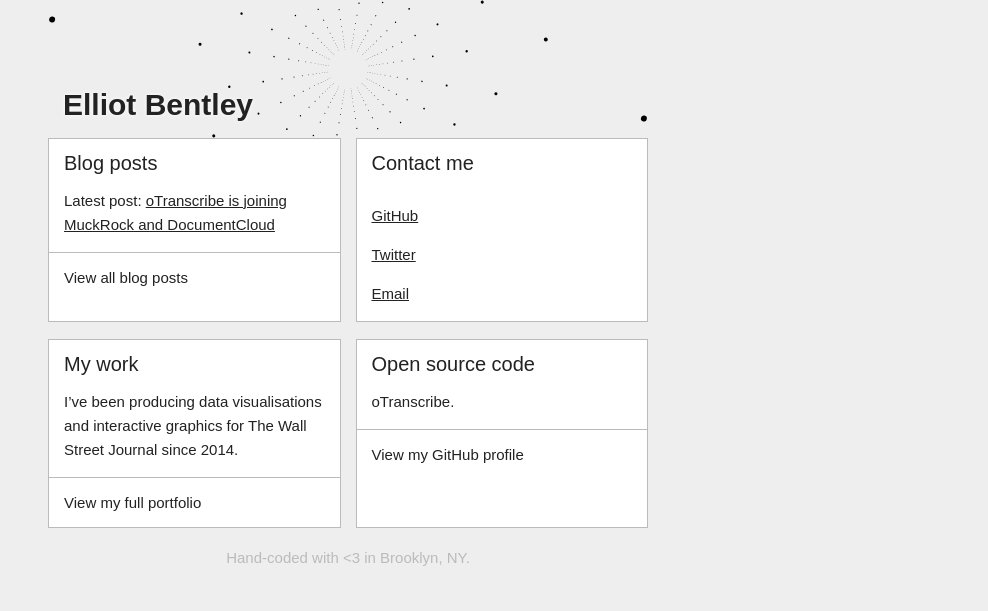
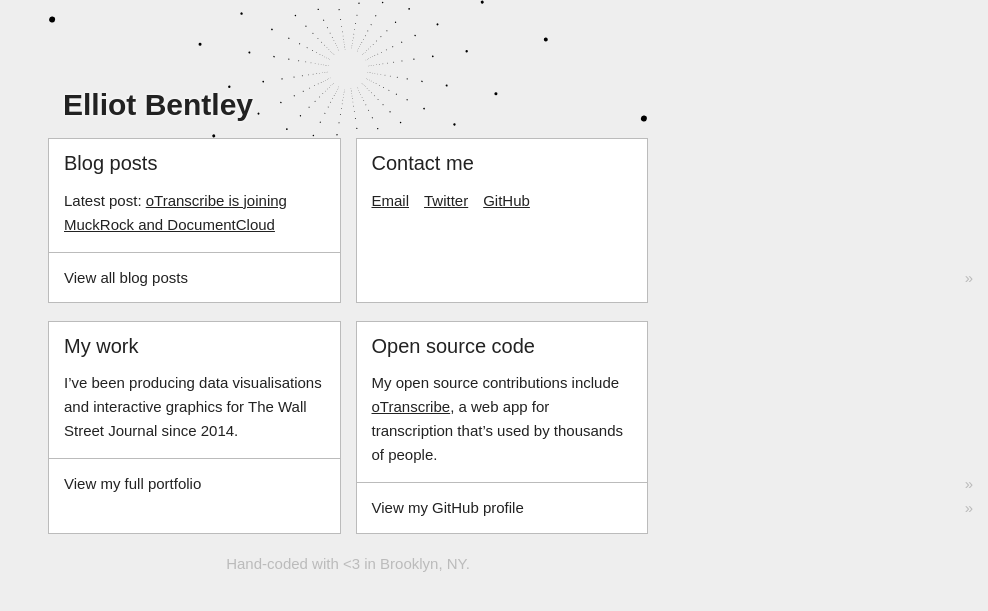
Before and after one commit to ejb/elliotbentley.com, a Jekyll site: the page built from index.html, in a window 1280 px wide. Shown: the top 611 px of the page, without its empty margins (292-1280 px from the left). Built offline with Jekyll 4.4.1, drawn with Linux system fonts in a browser that asks for light colours.

Commit message:
Polishing homepage, blog posts

```diff
--- a/_layouts/default.html
+++ b/_layouts/default.html
@@ -52,7 +52,14 @@
             </header>
             {% else %}
             <header>
-               <a href="/">{{ site.name }}</a> » {{ page.title }}
+
+               <a href="/">{{ site.name }}</a> »
+                {% if page.layout == 'post' %}
+                  <a href="/blog.html">Blog</a>
+                {% else %}
+                  {{ page.title }}
+                {% endif %}
+              </a>
             </header>
             {% endif %}
 
--- a/_layouts/post.html
+++ b/_layouts/post.html
@@ -9,6 +9,8 @@
 {% assign modified = page.date %}
 {% endif %}
 
+{% assign page.title = 'xx' %}
+
 <div id="post">
 
   <h1>{{ page.title }}</h1>
--- a/css/main.css
+++ b/css/main.css
@@ -119,6 +119,11 @@
   margin: 0;
 }
 
+.box-cont ul.link-list li:first-child {
+  margin: 0;
+}
+
+
 .box-cont h2 {
   font-size: 20px;
 }
@@ -130,9 +135,25 @@
   text-decoration: none;
 }
 
+.full-width-link::after {
+  content: ' »';
+  position: absolute;
+  right: 15px;
+  color: #bbb;
+}
+
 .full-width-link small {
   font-size: 80%;
   color: #777;
+}
+
+.contact-list {
+  display: flex;
+}
+
+.contact-list li {
+  margin: 0;
+  margin-right: 15px;
 }
 
 footer {
@@ -183,11 +204,21 @@
 
 #post {
   background: white;
+  padding: 15px 15px;
+  margin-top: 15px;
+  border-top: 1px solid #bbb;
+  border-bottom: 1px solid #bbb;
 }
 
 #post p, #post li {
     font-family: merriweather, sans-serif;
 }
+
+#post h1 {
+  margin: 0;
+  line-height: 1.3em;
+}
+
 
 #post h2 {
     margin-top: 2em;
--- a/index.html
+++ b/index.html
@@ -18,10 +18,10 @@
 
   <section class="box-cont">
     <h2>Contact me</h2>
-    <ul>
+    <ul class="contact-list">
+      <li><a href="mailto:mail@elliotbentley.com">Email</a></li>
+      <li><a href="https://twitter.com/elliot_bentley">Twitter</a></li>
       <li><a href="https://github.com/ejb">GitHub</a></li>
-      <li><a href="https://twitter.com/elliot_bentley">Twitter</a></li>
-      <li><a href="mailto:mail@elliotbentley.com">Email</a></li>
     </ul>
   </section>
 
@@ -33,7 +33,7 @@
 
   <section class="box-cont">
     <h2>Open source code</h2>
-    <p>oTranscribe.</p>
+    <p>My open source contributions include <a href="https://otranscribe.com/">oTranscribe</a>, a web app for transcription that’s used by thousands of people.</p>
     <a class="full-width-link" href="https://github.com/ejb">View my GitHub profile</a>
   </section>
 
--- a/portfolio.html
+++ b/portfolio.html
@@ -26,7 +26,7 @@
 
 
   <section class="box-cont">
-    <ul>
+    <ul class="link-list">
     {% for piece in minor_works %}
       <li>
         <a href="{{piece.url}}">{{ piece.title }}</a> {{piece.description}}
```
Also changed, not shown: blog.html (added, +23 -0 lines).
